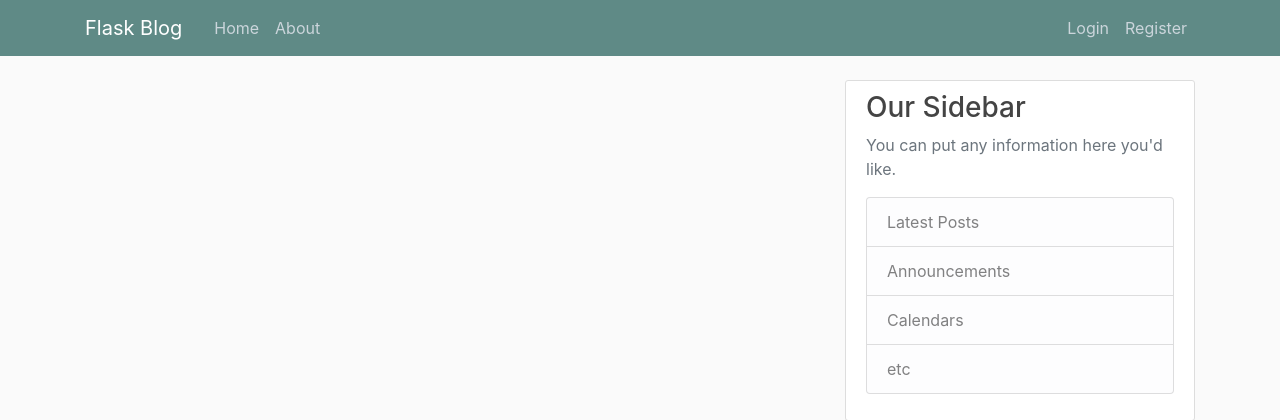
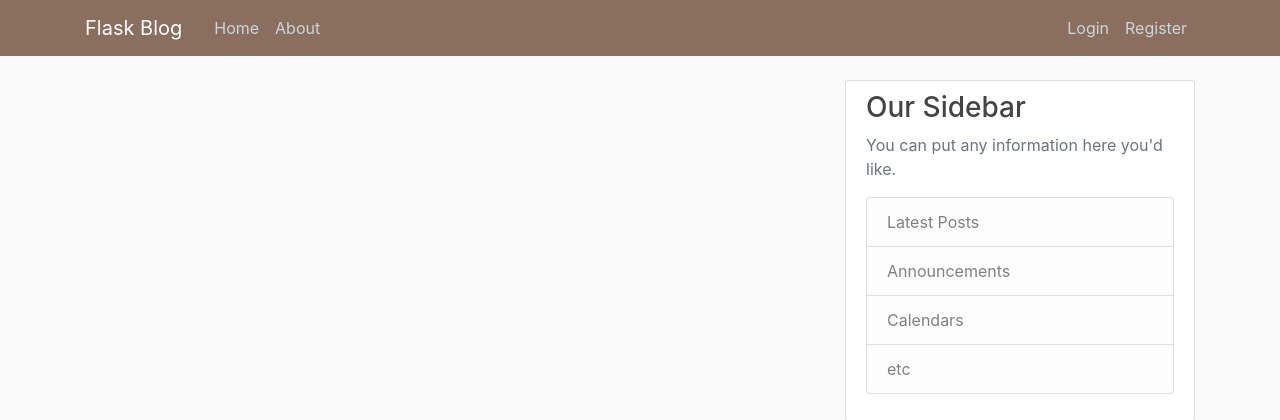
Before and after one commit to liam-carswell/Flask_Blog, a Flask app: page / in a window 1280 px wide. Shown: the top 420 px of the page. Run offline with Flask 2, Linux system fonts and the light colour scheme; data that the repository does not hold is empty.

Commit message:
Update main.css

```diff
--- a/flaskblog/static/main.css
+++ b/flaskblog/static/main.css
@@ -9,7 +9,7 @@ h1, h2, h3, h4, h5, h6 {
 }
 
 .bg-steel {
-  background-color: #5F8A86;
+  background-color: #8A6F5F;
 }
 
 .site-header .navbar-nav .nav-link {
```
